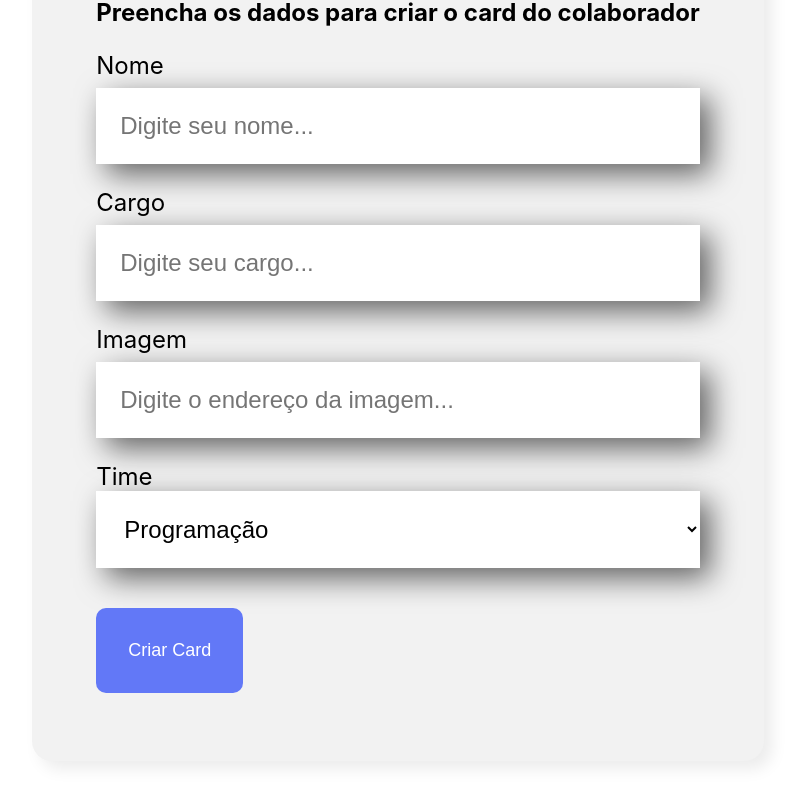
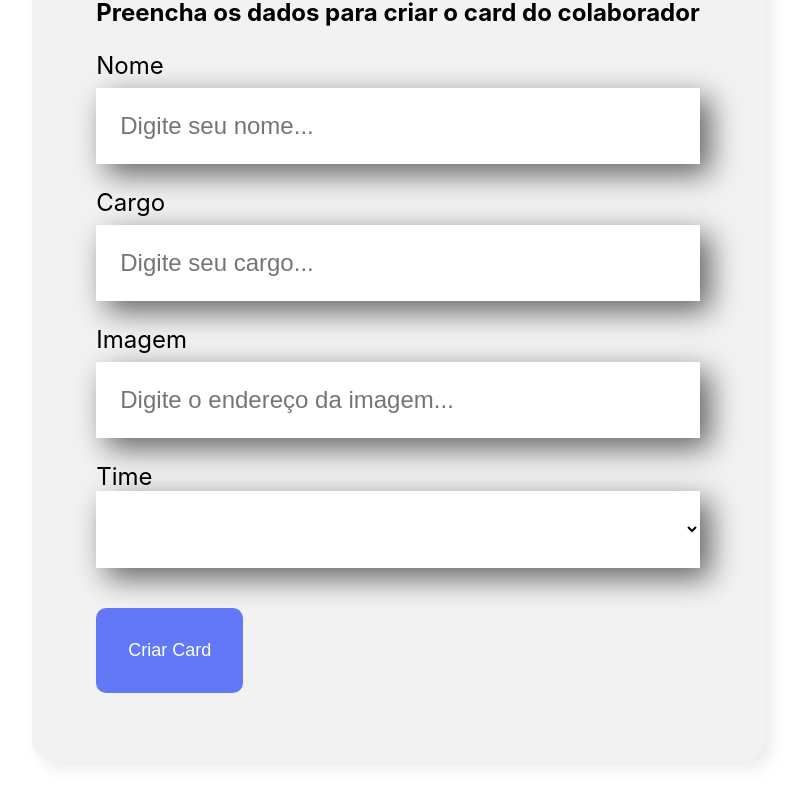
Before and after one commit to Iaguitchu/Treinamento-React, a React (Create React App) app: page / in a window 1280 px wide. Shown: the part 636-1441 px from the top of the page, without its empty margins (242-1042 px from the left). Built offline with nearby package versions, Linux system fonts and the light colour scheme.

Commit message:
corrigindo bug de lista e adionando cor aos cards

```diff
--- a/src/componentes/ListaSuspensa/index.js
+++ b/src/componentes/ListaSuspensa/index.js
@@ -1,11 +1,12 @@
 import './ListaSuspensa.css'
 
 const ListaSuspensa = (props) => {
-    return(
-        <div className= "lista-suspensa">
+    return (
+        <div className='lista-suspensa'>
             <label>{props.label}</label>
-            <select onChange={evento => props.aoAlterado(evento.target.value)} required= {props.obrigatorio} value = {props.valor}>
-                {props.itens.map(item =>{
+            <select onChange={evento => props.aoAlterado(evento.target.value)} required={props.required} value={props.valor}>
+                <option value=""></option>
+                {props.itens.map(item => {
                     return <option key={item}>{item}</option>
                 })}
             </select>
--- a/src/componentes/Time/index.js
+++ b/src/componentes/Time/index.js
@@ -2,11 +2,12 @@
 import'./Time.css'
 
 const Time = (props) => {
+     const css = { backgroundColor: props.corSecundaria }
     return(
         (props.colaboradores.length > 0) && <section className='time' style={{backgroundColor: props.corSecundaria}}>
             <h3 style={{borderColor: props.corPrimaria}}>{props.nome}</h3>
             <div className='colaboradores'>
-                {props.colaboradores.map( colaborador => <Colaborador nome={colaborador.nome}
+                {props.colaboradores.map( colaborador => <Colaborador corDeFundo={props.corPrimaria} nome={colaborador.nome}
                 cargo = {colaborador.cargo}
                 imagem = {colaborador.imagem}
                 />)}
```
Lines whose indentation alone changed are shown as unchanged.
